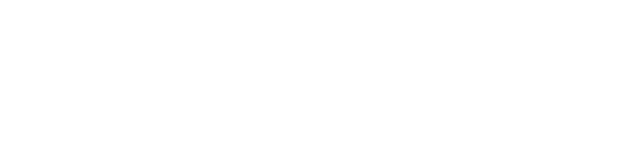
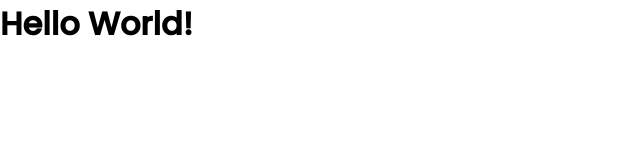
Before and after one commit to Ashik-Mahmud/calculate-money-js, a plain HTML site: page index.html in a window 1280 px wide. Shown: the whole page, without its empty margins (0-640 px from the left). Drawn offline with Linux system fonts and the light colour scheme.

Commit message:
Ready boiler plate for this website Yeahhgit add .

```diff
--- a/assets/css/style.css
+++ b/assets/css/style.css
@@ -0,0 +1,37 @@
+/* style sheet  */
+
+/* =========== google fonts ========== */
+@import url('https://fonts.googleapis.com/css2?family=Poppins:wght@400;500&display=swap');
+
+/*============ variables =========== */
+:root{
+    /* fonts  */
+    --poppins: 'Poppins', sans-serif;
+    /* colors  */
+    --primary-color: #59A5FF;
+    --light-color: #F8F8F8;
+    --dark-color: #222222;
+}
+/*=========== base css ============ */
+*,
+*::after,
+*::before {
+    margin: 0px;
+    padding: 0px;
+    box-sizing: border-box;
+}
+body{
+    font-size: 16px;
+    font-family: var(--poppins);
+}
+img{
+    max-width: 100%;
+    height: auto;
+}
+/*============= common classes ============ */
+.container{
+    max-width: 1170px;
+    margin: auto;
+}
+
+/* =============== start main style ============== */
--- a/assets/js/app.js
+++ b/assets/js/app.js
@@ -0,0 +1 @@
+/*=== app.js file ready ===*/
--- a/index.html
+++ b/index.html
@@ -20,7 +20,7 @@
     <!-- header part end here  -->
 
     <!-- main part start here  -->
-    <main id="main"></main>
+    <main id="main"><h1>Hello World!</h1></main>
     <!-- main part end here  -->
 
     <!-- footer part start here  -->
```
Also changed, not shown: 1 other file.
